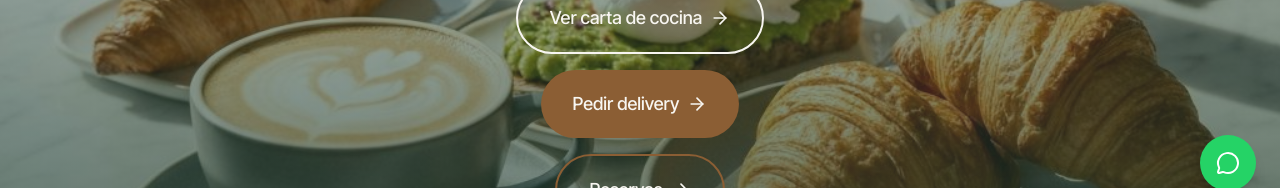
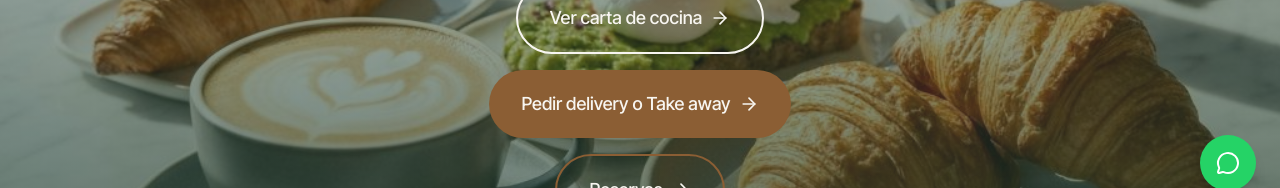
Before and after one commit to ezemendozalems02-prog/v0-crumbs-website-design, a Next.js app: page / in a window 1280 px wide. Shown: the part 585-773 px from the top of the page. Built offline with nearby package versions, Linux system fonts and the light colour scheme; no server answers; the database is empty.

Commit message:
feat: update delivery button text to include 'or Take away'

```diff
--- a/components/homepage-client.tsx
+++ b/components/homepage-client.tsx
@@ -76,7 +76,7 @@ export function HomepageClient({ mainBanner, highlightsSection }: HomepageClient
               href="/delivery"
               className="group bg-accent text-accent-foreground px-6 sm:px-8 py-4 sm:py-5 rounded-full font-medium hover:bg-secondary transition-all duration-300 flex items-center justify-center gap-2 text-base sm:text-lg w-full sm:w-auto"
             >
-              Pedir delivery
+              Pedir delivery o Take away
               <ArrowRight className="w-5 h-5 group-hover:translate-x-1 transition-transform hidden sm:inline" />
             </Link>
             <Link
```
